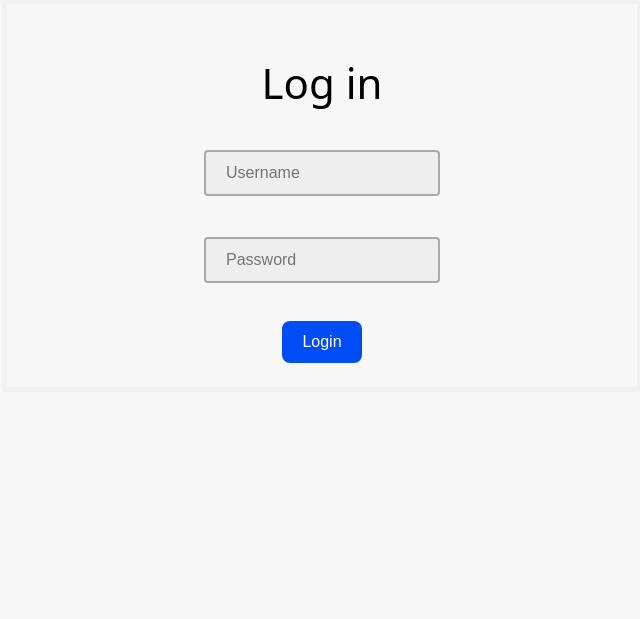
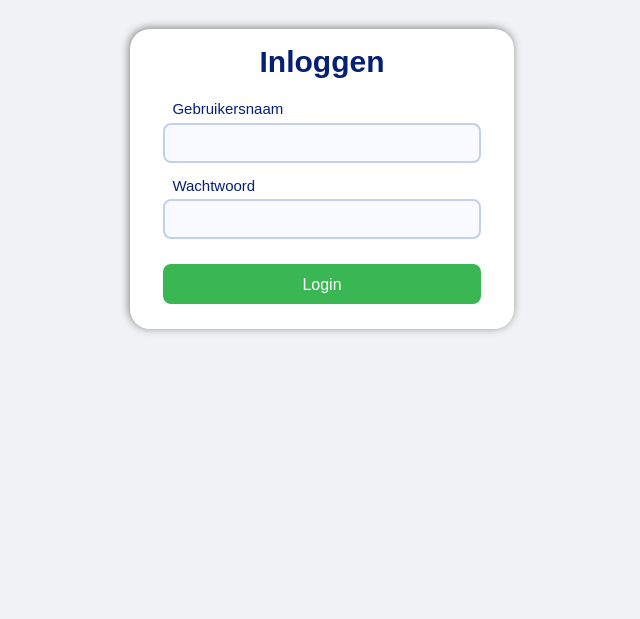
Before and after one commit to zasha-0925315/Werkplaats2, a Flask app: page / in a window 1280 px wide. Shown: the part 181-800 px from the top of the page, without its empty margins (318-958 px from the left). Run offline with Flask 2, Linux system fonts and the light colour scheme.

Commit message:
Added styling for login page

```diff
--- a/static/loginstyle.css
+++ b/static/loginstyle.css
@@ -57,7 +57,7 @@ hr {border:0; border-bottom: 1px solid var(--c4)}
 
 h1,h2,h3,h4,h5,h6 {margin: 0.6em 0; font-weight: normal}
 
-h1 {font-size: 2.625em; line-height: 1.2 bold}
+h1 {font-size: 2.625em; line-height: 1.2}
 
 h2 {font-size: 1.625em; line-height: 1.2}
 
@@ -137,41 +137,69 @@ section>section {
 
  div {
 margin: auto;
-  width: 50%;
-  padding: 20px;
-}
-
-form {
-  text-align: center;
+width: 100%;
 }
 
 body {
-  background-color: #F7F7F7;
+  background-color: #f0f2f5;
   text-align: center;
+  font-family: Nunito Regular,sans-serif!important;
 }
 
 input[type=submit] {
-  background-color: #004df5;
+  background-color: #3ab753;
   padding: 12px 20px;
   cursor: pointer;
+    width: 85%;
+    height: 40px;
+    margin: 20px;
 }
 
 input[type=text],[type=password] {
-  width: 40%;
-  padding: 12px 20px;
-  margin: 8px 0;
+    width: 85%;
+    height: 40px;
+    background-color: #f9faff;
     box-sizing: border-box;
-  border: 2px solid darkgray;
-  border-radius: 4px;
+    border: 2px solid #c3d0ed;
+    border-radius: 8px;
+    margin-top: -5px;
+    margin-bottom: 5px;
 }
-img {
+
+.Test_correct_logo{
+    max-width: 15%;
+    height: auto;
     display: block;
-    margin-top: 30px;
+    vertical-align: middle;
+    margin-top: 20px;
+    margin-bottom: 40px;
     margin-left: auto;
     margin-right: auto;
-  width: 40%;
 }
 
 .container {
-    border: 5px solid #f1f1f1;
+    background-color: white;
+    border-radius: 20px;
+    padding: 5px;
+    width: 30%;
+    height: auto;
+    box-shadow: 2px 2px 2px gray;
+    box-shadow: -1px -1px 8px gray;
 }
+
+h1 {
+    font-family: Nunito Regular, sans-serif!important;
+    font-size: 30px;
+    font-weight: bold;
+    color: #041f74;
+    margin-top: 10px;
+    margin-bottom: 20px;
+}
+
+h3 {
+    font-family: Nunito Regular, sans-serif!important;
+    font-size: 15px;
+    color: #041f74;
+    margin-left: 10%;
+    text-align: left;
+}
--- a/templates/login.html
+++ b/templates/login.html
@@ -9,21 +9,25 @@
     <link rel="stylesheet" href="/static/loginstyle.css" type="text/css">
 </head>
 <body>
-<img src="https://allesoverlesgeven.nl/wp-content/uploads/2020/04/TLN-4.png" alt="Test_correct_logo" style="width:325px;height:150px;">
+<img src="https://welcome.test-correct.nl/svg/logos/Logo-Test-Correct-2.svg" alt="Test_correct_logo" class="Test_correct_logo" style="width:325px;height:150px;">
  <div class="container">
-      <h1>Log in</h1>
+      <div class="login">
+          <h1>Inloggen</h1>
       <form action='/login' method="post">
           <label>
-              <input type="text" placeholder="Username" name="Username" required>
-          </label><br><br>
+              <h3>Gebruikersnaam</h3>
+              <input type="text" name="Username" required>
+          </label>
           <label>
-              <input type="password" placeholder="Password" name="Password" required>
-          </label><br><br>
+              <h3>Wachtwoord</h3>
+              <input type="password" name="Password" required>
+          </label><br>
+                     {% if error %}
+        <div class="error"><strong>Error:</strong> {{ error }} </div>
+      {% endif %}
         <input class="btn btn-default" type="submit" value="Login">
       </form>
-           {% if error %}
-        <p class="error"><strong>Error:</strong> {{ error }}
-      {% endif %}
-    </div>
+      </div>
+ </div>
 </body>
 </html>
--- a/templates/tables.html
+++ b/templates/tables.html
@@ -11,6 +11,7 @@
 <body>
 {% include "header.html" %}
 <main>
+    <h1>Welkom, {{ Username }}</h1>
     <h1>Selecteer Tabel</h1>
     <ul>
         {% for table in table_list %}
```
Lines whose indentation alone changed are shown as unchanged.
